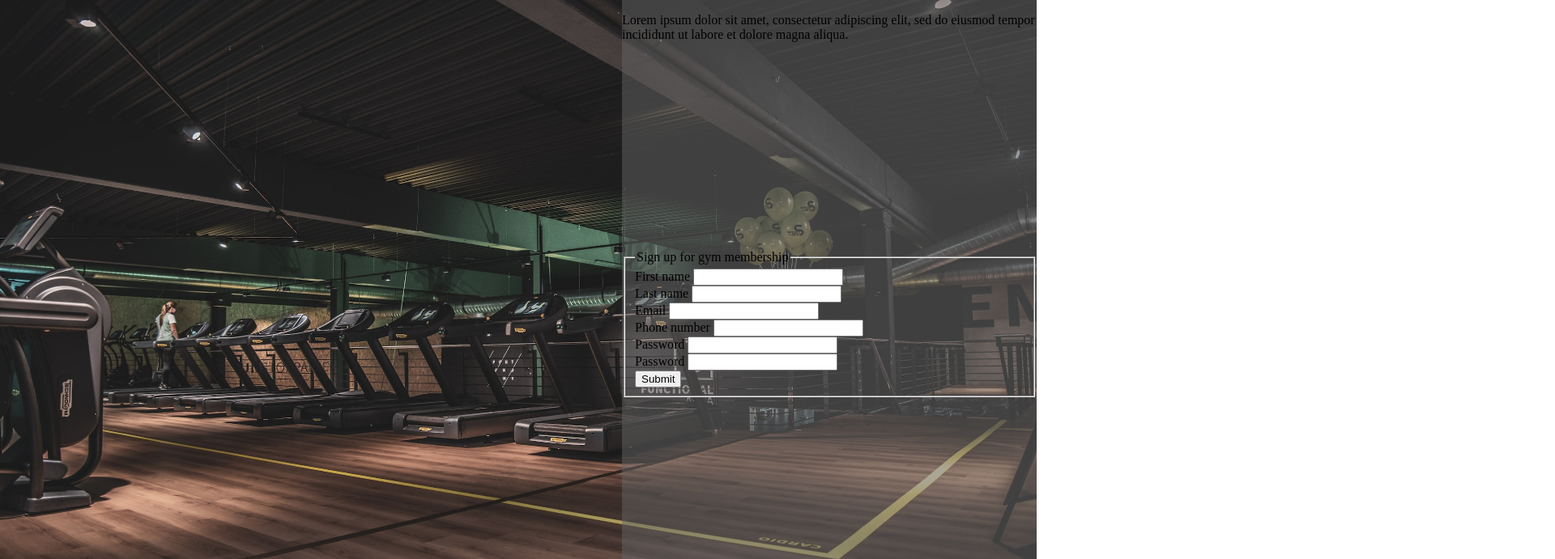
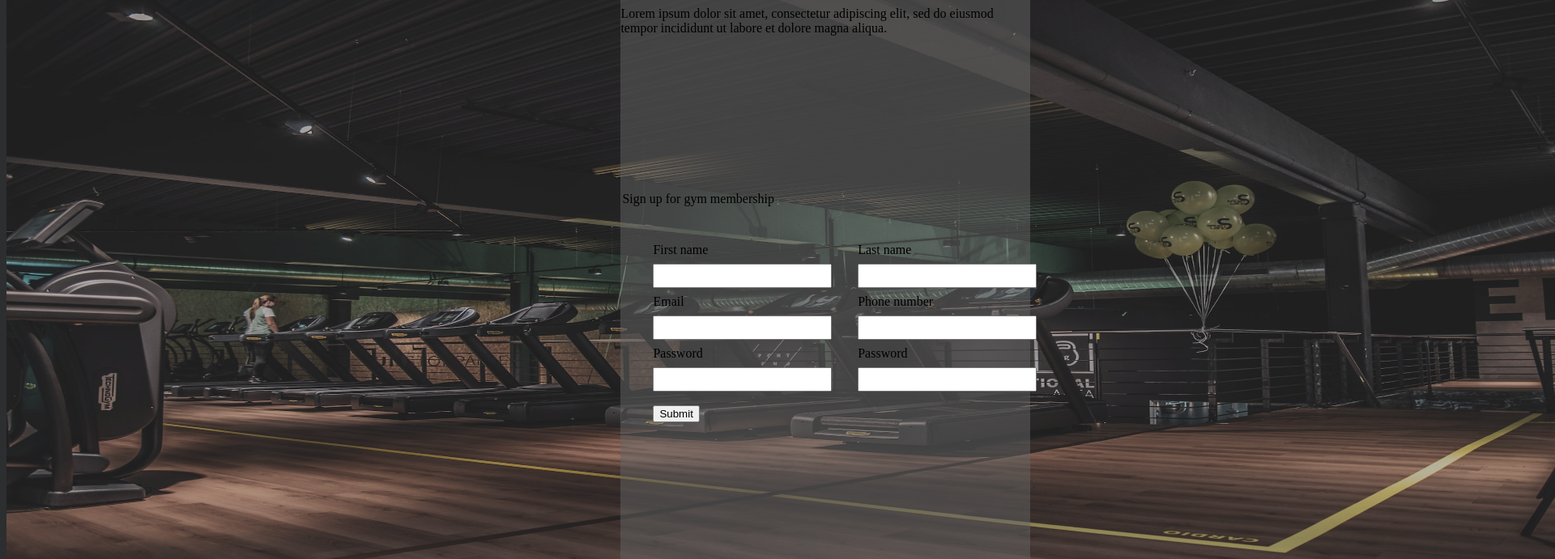
Before and after one commit to sesamDev/odin-signup-form, a plain HTML site: page index.html in a window 1280 px wide. Shown: the top 691 px of the page at 81% size, 1920 px wide, since content can reach past the window. Drawn offline with Linux system fonts and the light colour scheme.

Commit message:
Improved scaling of elements

```diff
--- a/index.html
+++ b/index.html
@@ -10,47 +10,56 @@
 </head>
 
 <body>
+    <div class="body-container">
         <div>
             <img src="/assets/sven-mieke-MsCgmHuirDo-unsplash.jpg" alt="Image of Gym">
-    </div>
             <div class="left-pane">
-        <div class="top-text">Lorem ipsum dolor sit amet, consectetur adipiscing elit, sed do eiusmod tempor incididunt
+                <div class="top-text">Lorem ipsum dolor sit amet, consectetur adipiscing elit, sed do eiusmod tempor
+                    incididunt
                     ut labore et dolore magna aliqua.</div>
-        <form action="/index.html" method="post">
-            <fieldset class="sign-up-form">
+                <form class="form-wrapper" action="/index.html" method="post">
                     <legend>Sign up for gym membership</legend>
-                <div>
-                    <label for="first-name">First name</label>
+                    <div class="sign-up-form" id="sign-up-form-left">
+                        <ul>
+                            <li>
+                                <label for="first-name"><span>First name</span></label>
                                 <input type="text" id="first-name" name="first-name" required>
-                </div>
-                <div>
-                    <label for="last-name">Last name</label>
-                    <input type="text" id="last-name" name="last-name" required>
-                </div>
-                <div>
+                            </li>
+                            <li>
                                 <label for="email">Email</label>
                                 <input type="email" id="email" name="email" required>
-                </div>
-                <div>
-                    <label for="phone-number">Phone number</label>
-                    <input type="tel" id="phone-number" name="phone-number" required>
-                </div>
-                <div>
+                            </li>
+                            <li>
                                 <label for="password">Password</label>
                                 <input type="password" id="password" name="password" required>
+                            </li>
+                            <li>
+                                <button class="submit-button" type="submit">Submit</button>
+                            </li>
+                        </ul>
                     </div>
-                <div>
-                    <label for="confirm-password">Password</label>
+                    <div class="sign-up-form" id="sign-up-form-right">
+                        <ul>
+                            <li>
+                                <label for="last-name"><span>Last name</span></label>
+                                <input type="text" id="last-name" name="last-name" required>
+                            </li>
+                            <li>
+                                <label for="phone-number"><span>Phone number</span></label>
+                                <input type="tel" id="phone-number" name="phone-number" required>
+                            </li>
+                            <li>
+                                <label for="confirm-password"><span>Password</span></label>
                                 <input type="password" id="confirm-password" name="confirm-password" required>
+                            </li>
+                        </ul>
                     </div>
-                <div>
-                    <button class="submit-button" type="submit">Submit</button>
-                </div>
-            </fieldset>
                 </form>
                 <div class="bottom-text">Lorem ipsum dolor sit amet, consectetur adipiscing elit, sed do eiusmod tempor
                     incididunt ut labore et dolore magna aliqua.</div>
             </div>
+        </div>
+    </div>
 </body>
 
 </html>
--- a/style.css
+++ b/style.css
@@ -1,32 +1,92 @@
 html {
     overflow: hidden;
     overflow-x: hidden;
+    box-sizing: border-box;
 }
 
 body {
-    box-sizing: border-box;
+    display: flex;
+    justify-content: center;
+    background-color: rgb(45, 46, 48);
+}
+
+.body-container {
+    height: 100vh;
+    width: 1952px;
+    position: relative;
+
 }
 
 
 div>img {
-    position: fixed;
-    top: 0;
-    right: 0;
     height: 100vh;
-    width: 100vw;
-
+    width: max(100%, 1952px);
+    opacity: .7;
+    position: relative;
+    top: -2vh;
 }
 
+
 .left-pane {
-    height: 100vh;
-    width: 40vw;
+    height: 102vh;
+    width: 40%;
+    position: absolute;
+    right: 0;
+    top: -2vh;
     display: flex;
     flex-direction: column;
     justify-content: space-between;
     background-color: rgb(100, 100, 100, 0.5);
-    position: fixed;
+}
+
+
+.form-wrapper {
+    position: relative;
+    display: flex;
+    flex-direction: row;
+    justify-content: space-around;
+    width: 100%;
+    height: 40%;
+
+}
+
+legend {
+    width: 40vw;
+    height: 1rem;
+    position: absolute;
     top: 0;
-    right: 0;
+    left: 0;
+}
+
+.sign-up-form {
+    position: relative;
+    height: 60%;
+
+}
+
+.sign-up-form>div {
+    width: 50;
+}
+
+#sign-up-form-left {
+    position: relative;
+    width: 20vw;
+    top: 5vh;
+    display: flex;
+    flex-direction: column;
+    align-items: center;
+}
+
+#sign-up-form-right {
+    width: 20vw;
+    top: 5vh;
+    display: flex;
+    flex-direction: column;
+    align-items: center;
+}
+
+.submit-button {
+    margin-top: 1rem;
 }
 
 .top-text {
@@ -37,4 +97,12 @@ div>img {
     margin-bottom: 2vh;
 }
 
-.sign-up-form {}
+input {
+    height: 1.5rem;
+    width: 100%;
+}
+
+li {
+    list-style: none;
+    line-height: 2rem;
+}
```
Lines whose indentation alone changed are shown as unchanged.
